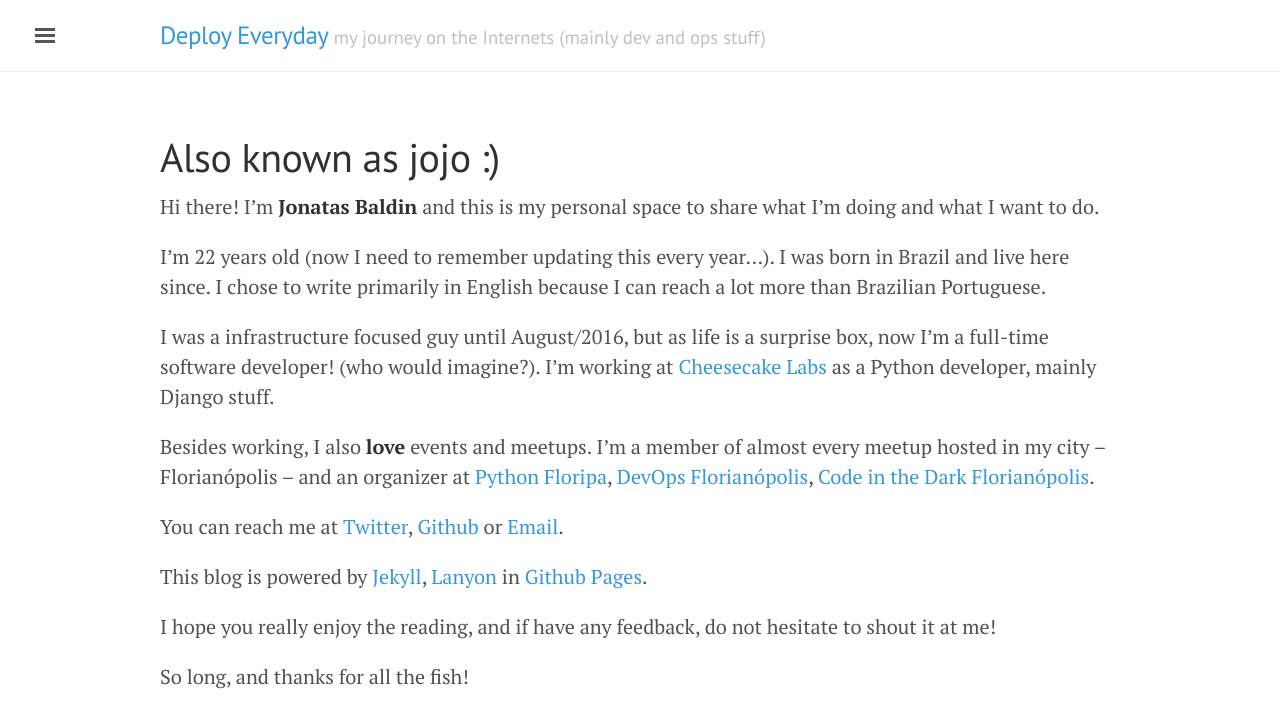
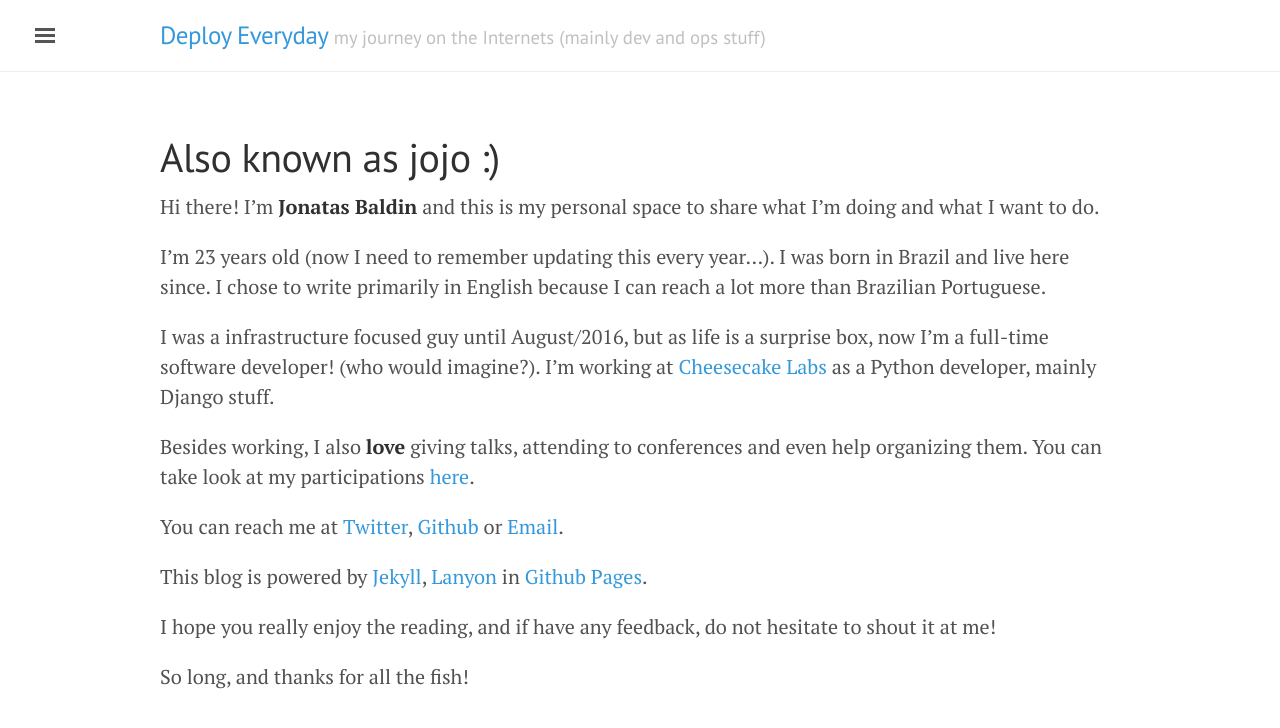
Before and after one commit to jonatasbaldin/jonatasbaldin.github.io, a Jekyll site: the page built from about.md, in a window 1280 px wide. Shown: the top 728 px of the page. Built offline with Jekyll 4.4.1, drawn with Linux system fonts in a browser that asks for light colours; nearby versions of some CDN libraries.

Commit message:
Update my age, link to the community page

```diff
--- a/about.md
+++ b/about.md
@@ -5,11 +5,11 @@ title: Also known as jojo :)
 
 Hi there! I'm **Jonatas Baldin** and this is my personal space to share what I'm doing and what I want to do.
 
-I'm 22 years old (now I need to remember updating this every year...). I was born in Brazil and live here since. I chose to write primarily in English because I can reach a lot more than Brazilian Portuguese.
+I'm 23 years old (now I need to remember updating this every year...). I was born in Brazil and live here since. I chose to write primarily in English because I can reach a lot more than Brazilian Portuguese.
 
 I was a infrastructure focused guy until August/2016, but as life is a surprise box, now I'm a full-time software developer! (who would imagine?). I'm working at [Cheesecake Labs](https://ckl.io) as a Python developer, mainly Django stuff.
 
-Besides working, I also **love** events and meetups. I'm a member of almost every meetup hosted in my city – Florianópolis – and an organizer at [Python Floripa](https://www.facebook.com/groups/python.floripa/events/), [DevOps Florianópolis](https://www.meetup.com/DevOps-Florianopolis/), [Code in the Dark Florianópolis](http://floripa.codeinthedark.com.br/).
+Besides working, I also **love** giving talks, attending to conferences and even help organizing them. You can take look at my participations [here]({{ site.url }}/community.html ).
 
 You can reach me at [Twitter]({{ site.author.twitter }}), [Github]({{ site.author.github }}) or [Email](mailto:{{ site.author.email }}).
 
```
